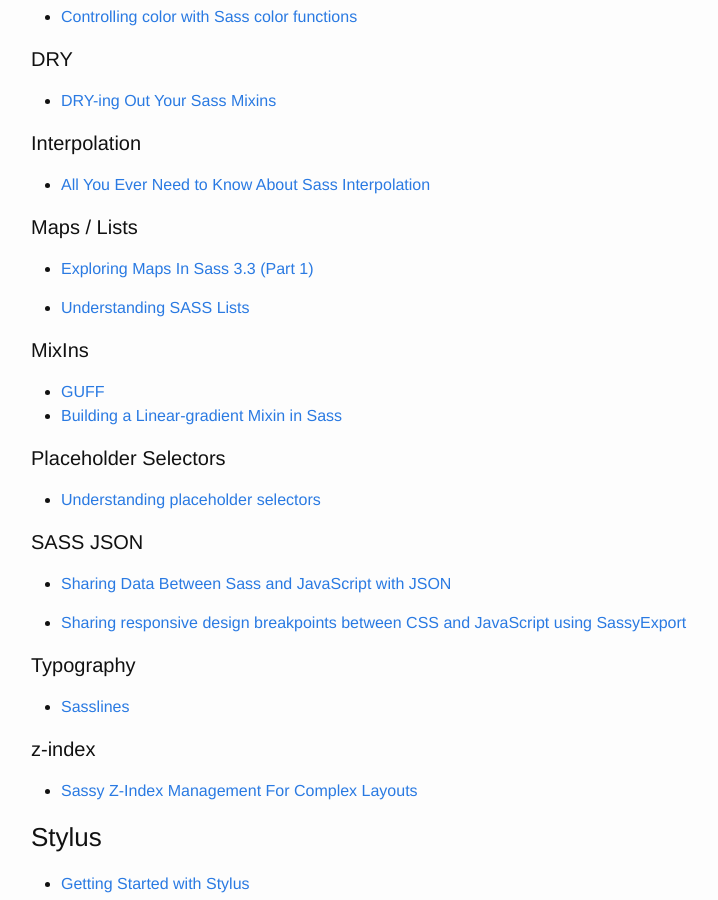
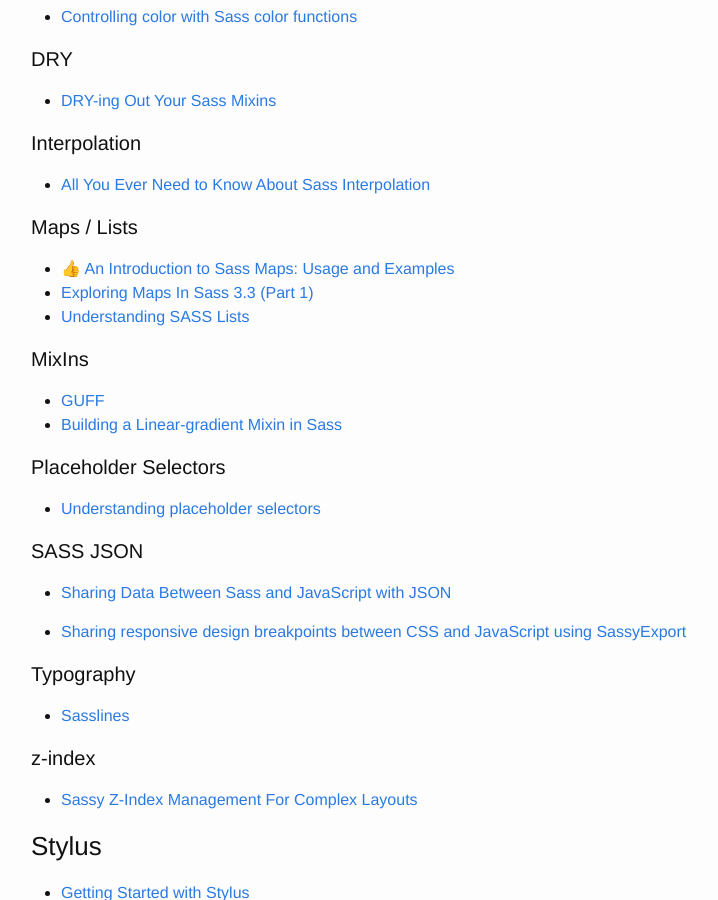
Before and after one commit to brownerd/brownerd.github.io, a Jekyll site: the page built from _posts/2014-10-06-reading-list-2014.md, in a window 1280 px wide and 900 px high, scrolled down 4085 px. Shown: the whole window, without its empty margins (239-957 px from the left). Built offline with Jekyll 4.4.1, drawn with Linux system fonts in a browser that asks for light colours; emoji names are drawn with the system emoji font; some of the changed text lies outside the part shown.

Commit message:
Sass maps and Media Query madness

```diff
--- a/_posts/2014-10-06-reading-list-2014.md
+++ b/_posts/2014-10-06-reading-list-2014.md
@@ -186,8 +186,8 @@ title: Reading List 2014
 
 
 #### Maps / Lists
+- [:+1: An Introduction to Sass Maps: Usage and Examples](http://webdesign.tutsplus.com/tutorials/an-introduction-to-sass-maps-usage-and-examples--cms-22184)
 - [Exploring Maps In Sass 3.3 (Part 1)](http://www.phase2technology.com/blog/exploring-maps-in-sass-3-3/)
-
 - [Understanding SASS Lists](http://hugogiraudel.com/2013/07/15/understanding-sass-lists/)
 
 
@@ -1077,6 +1078,7 @@ Event Capturing and Bubbling in JavaScript](http://www.kirupa.com/html5/event_ca
 
 
 ## Media Queries
+- [Approaches to Media Queries in Sass](http://css-tricks.com/approaches-media-queries-sass/)
 - [:+1: Simplify Your Media Queries with Sass “Breakpoint”](http://webdesign.tutsplus.com/tutorials/simplify-your-media-queries-with-sass-breakpoint--cms-22706)
 - [:+1: Breakpoint](http://breakpoint-sass.com/)
 - [Sass-based Media Queries With Breakpoint](http://www.sitepoint.com/sass-based-media-queries-with-breakpoint/)
```
Also changed, not shown: other parts of _posts/2014-10-06-reading-list-2014.md (+1 -0 lines).
